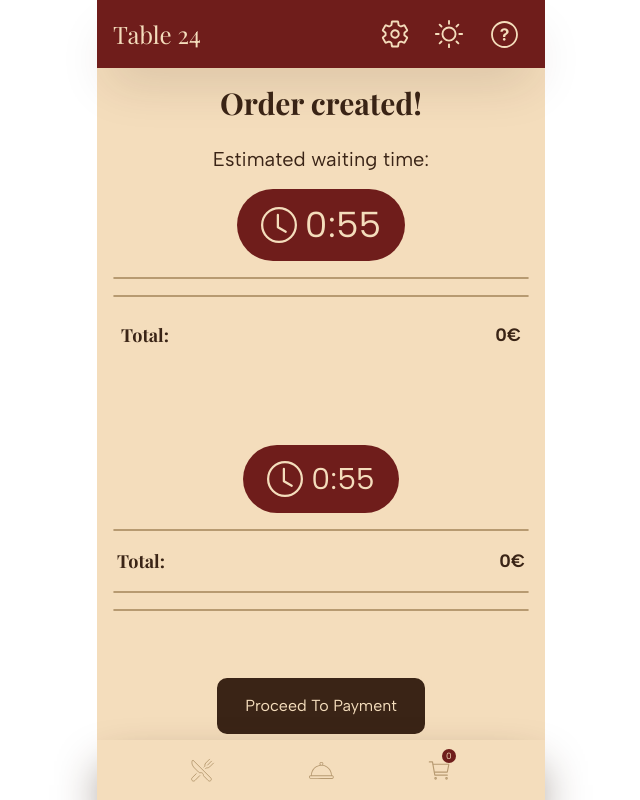
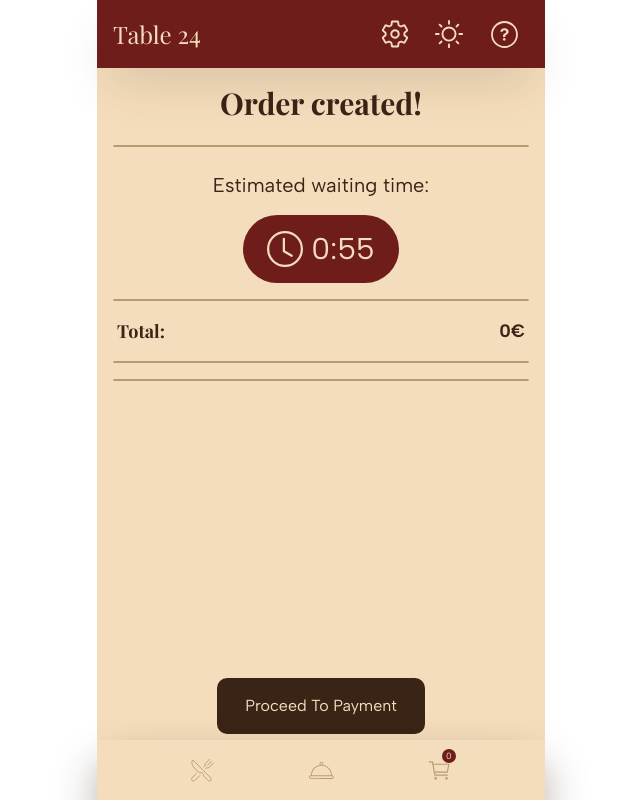
Before and after one commit to DimahBA/HCI_Project, a React (Vite) app in the folder project/: page /ordered in a window 1280 px wide. Shown: the whole page, without its empty margins (319-959 px from the left). Built offline with nearby package versions, Linux system fonts and the light colour scheme.

Commit message:
ordered page fix

```diff
--- a/project/src/App.jsx
+++ b/project/src/App.jsx
@@ -109,7 +109,7 @@ function App() {
           />
 
           <Route
-            path="/PaymentPage"
+            path="/payment-page"
             element={
               <DefaultLayout>
                 <PaymentPage />
--- a/project/src/pages/OrderedPage.jsx
+++ b/project/src/pages/OrderedPage.jsx
@@ -6,8 +6,6 @@ import { BsClock } from "react-icons/bs";
 import { useNavigate } from "react-router-dom";
 
 const OrderedPage = () => {
-  const navigate = useNavigate();
-
   const cartItems = useSelector((state) => state.cart.cartItems);
 
   let total = 0;
@@ -15,6 +13,7 @@ const OrderedPage = () => {
 
   const timerDuration = 1;
   const [time, setTime] = useState(timerDuration * 60);
+  const navigate = useNavigate();
   useEffect(() => {
     const interval = setInterval(() => {
       setTime((prevTime) => {
@@ -33,53 +32,15 @@ const OrderedPage = () => {
   const minutes = Math.floor(time / 60);
   const seconds = time % 60;
 
-  const handleProceedToPayment = () => {
-    navigate("/PaymentPage");
-  };
-
   return (
     <div className="text-dark ">
       <h1 className="text-3xl font-bold font-title text-center mt-5 mb-6 text-dark">
         Order created!
       </h1>
-      <div className="text-center mb-4">
+      {/* <div className="flex flex-col gap-0"> */}
+      <div className="border-t border-1 rounded border-light-dark mx-4 mb-6 "></div>
+      <div className="text-center mb-4 text-dark ">
         <p className="text-xl font-medium">Estimated waiting time:</p>
-      </div>
-
-      <div className="w-full flex justify-center mb-4">
-        <div className="inline-flex items-center bg-red text-light py-4 px-6 rounded-full">
-          <BsClock className="mr-2 text-4xl" />
-          {time === 0 ? (
-            <p className="text-lg">Should arrive soon...</p>
-          ) : (
-            <p className="text-4xl">
-              {minutes}:{seconds < 10 ? `0${seconds}` : seconds}
-            </p>
-          )}
-        </div>
-      </div>
-
-      <div className="border-t border-1 rounded border-light-dark mx-4 mb-4 "></div>
-
-      <div className="mb-24">
-        {cartItems.map((item) => (
-          <CartItem key={item.id} item={item} />
-        ))}
-
-        <div className="border-t border-1 rounded border-light-dark mx-4 mb-6 "></div>
-
-        <div className="flex justify-between ml-6 mr-6 text-lg font-bold ">
-          <span className="font-title">Total:</span>
-
-          <span className="font-body">{total}€</span>
-        </div>
-      </div>
-
-      <div className="fixed w-full  max-w-md  bottom-16 left-1/2 transform -translate-x-1/2 flex justify-center gap-1 px-4 ">
-
-
-        <Button onClick={handleProceedToPayment}>Proceed To Payment</Button>
-
       </div>
       <div className="w-full flex justify-center mb-4">
         <div className="inline-flex items-center bg-red text-light py-4 px-6 rounded-full">
@@ -108,7 +69,9 @@ const OrderedPage = () => {
         <div className="border-t border-1 rounded border-light-dark mx-4 mb-6 "></div>
       </div>
       <div className="fixed w-full  max-w-md  bottom-16 left-1/2 transform -translate-x-1/2 flex justify-center gap-1 px-4 ">
-        <Button onClick={() => navigate("/rating")}>Proceed To Payment</Button>
+        <Button onClick={() => navigate("/payment-page")}>
+          Proceed To Payment
+        </Button>
       </div>
     </div>
   );
```
